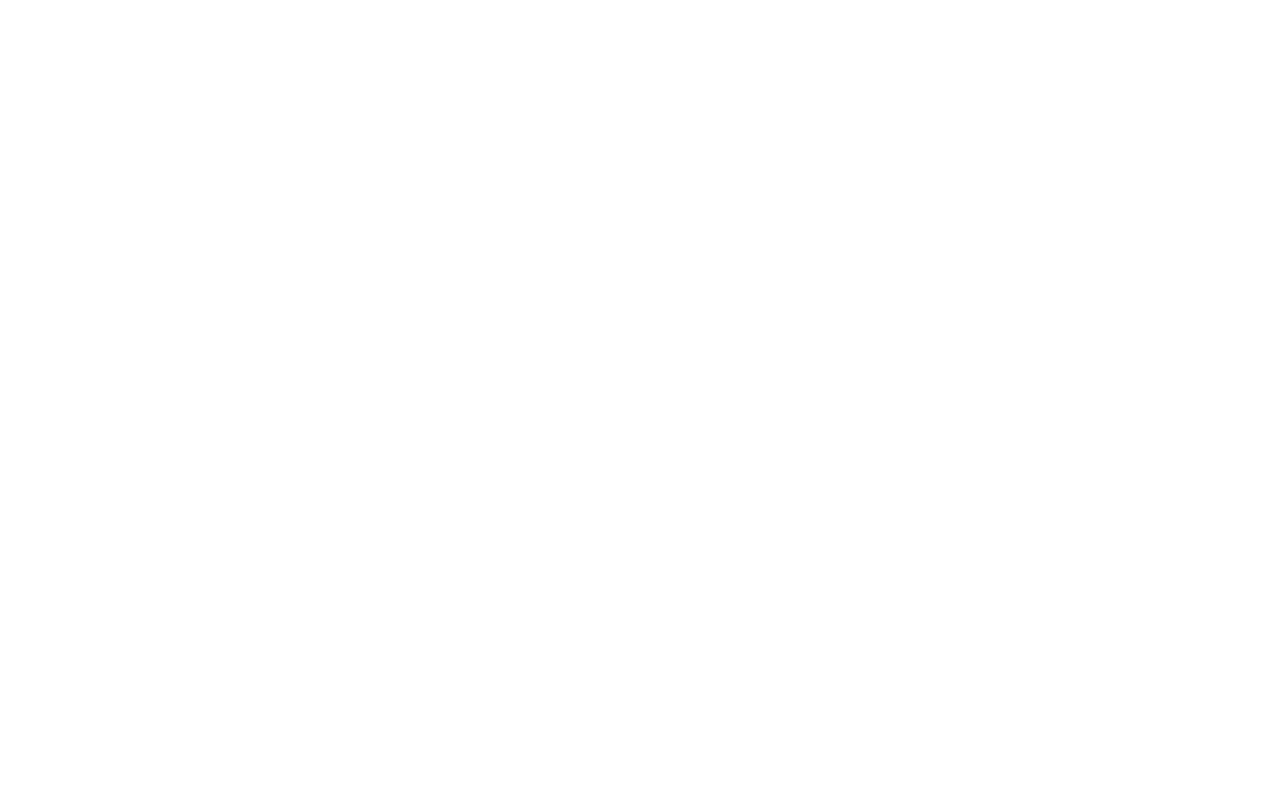
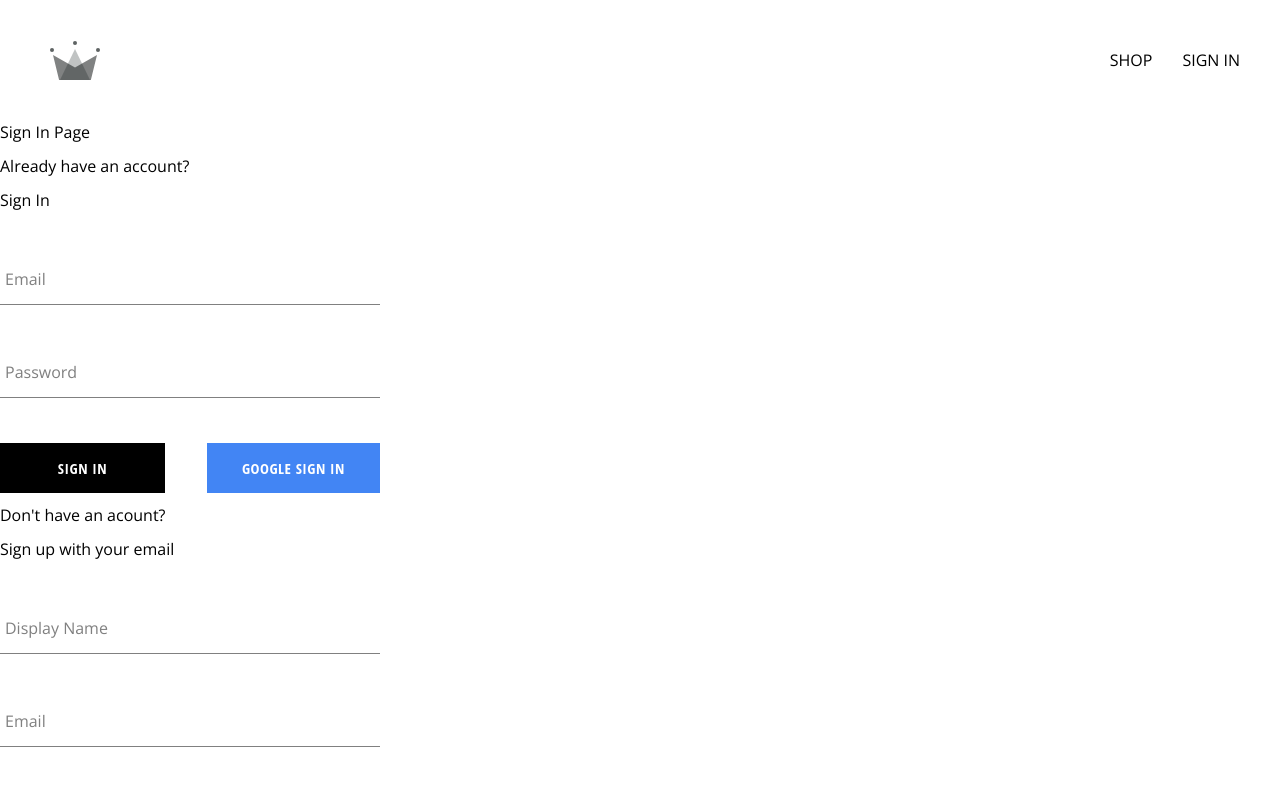
Before and after one commit to sdbxsdb/react-stripe-shop, a React (Create React App) app: page /auth in a window 1280 px wide. Before the commit this address had no page. Shown: the top 800 px of the page. Built offline with nearby package versions, Linux system fonts and the light colour scheme.

Commit message:
sign in form working

```diff
--- a/src/App.js
+++ b/src/App.js
@@ -1,7 +1,7 @@
 import Home from "./routes/home/home.component";
 import { Routes, Route } from "react-router-dom";
 import Navigation from './routes/navigation/navigation.component';
-import SignIn from './routes/sign-in/sign-in.component';
+import Authentication from './routes/authentication/authentication.component';
 
 const App = () => {
 
@@ -15,7 +15,7 @@
       <Route path='/' element={ <Navigation/> }>
         <Route index element={ <Home/> }/>
         <Route path='/shop' element={ <Shop/>}/>
-        <Route path='/sign-in' element={ <SignIn/>}/>
+        <Route path='/auth' element={ <Authentication/>}/>
       </Route>
     </Routes>
 
--- /dev/null
+++ b/src/components/sign-in-form/sign-in-form.component.jsx
@@ -0,0 +1,84 @@
+import { useState } from "react";
+import {
+  signInWithGooglePopup,
+  createUserDocumentFromAuth,
+  signInAuthUserWithEmailAndPassword
+} from "../../utils/firebase/firebase.utils";
+
+import FormInput from "../form-input/form-input.component";
+import './sign-in.form.styles.scss';
+import Button from '../button/button.component';
+
+const defaultFormFields = {
+  email: "",
+  password: "",
+};
+
+const SignInForm = () => {
+  const [formFields, setFormFields] = useState(defaultFormFields);
+  const { email, password,  } = formFields;
+
+  const resetFormFields = () => {
+    setFormFields(defaultFormFields);
+  };
+
+  const signInWithGoogle = async () => {
+    const { user } = await signInWithGooglePopup();
+    await createUserDocumentFromAuth(user);
+  };
+
+  const handleSubmit = async (event) => {
+    event.preventDefault();
+
+    try {
+      const res = await signInAuthUserWithEmailAndPassword(email, password);
+      console.log(res);
+      resetFormFields();
+    } catch (error) {
+
+    }
+  };
+
+  const handleChange = (e) => {
+    const { name, value } = e.target;
+    setFormFields({ ...formFields, [name]: value });
+  };
+
+  return (
+    <div className='sign-in-container'>
+      <h2>Already have an account?</h2>
+      <span>Sign In</span>
+      <form
+        onSubmit={handleSubmit}
+        className=""
+      >
+
+        <FormInput
+          label="Email"
+          type="email"
+          required
+          onChange={handleChange}
+          name="email"
+          value={email}
+        />
+
+        <FormInput
+          label="Password"
+          type="password"
+          required
+          onChange={handleChange}
+          name="password"
+          value={password}
+        />
+
+
+        <div className="buttons-container">
+          <Button type="submit">Sign In</Button>
+          <Button buttonType='google' onClick={signInWithGoogle}>Google sign in</Button>
+        </div>
+      </form>
+    </div>
+  );
+};
+
+export default SignInForm;
--- /dev/null
+++ b/src/components/sign-in-form/sign-in.form.styles.scss
@@ -0,0 +1,15 @@
+
+.sign-in-container {
+  display: flex;
+  flex-direction: column;
+  width: 380px;
+
+  h2 {
+    margin: 10px 0;
+  }
+
+  .buttons-container {
+    display: flex;
+    justify-content: space-between;
+  }
+}
--- a/src/routes/sign-in/sign-in.component.jsx
+++ b/src/routes/authentication/authentication.component.jsx
@@ -8,14 +8,12 @@
 } from "../../utils/firebase/firebase.utils";
 
 import SignUpForm from '../../components/sign-up-form/sign-up-form.component';
+import SignInForm from '../../components/sign-in-form/sign-in-form.component';
 
-const SignIn = () => {
+const Authentication = () => {
 
 
-  const logGoogleUser = async () => {
-    const { user } = await signInWithGooglePopup();
-    const userDocRef = await createUserDocumentFromAuth(user);
-  };
+
 
   // const logFacebookUser = async () => {
   //   const { user } = await signInWithFacebookPopup();
@@ -25,13 +23,10 @@
   return (
     <div>
       <h1>Sign In Page</h1>
-      <div className="flex flex-col">
-        <button onClick={logGoogleUser}>Sign In with Google</button>
-        {/* <button onClick={logFacebookUser}>Sign In with Facebook</button> */}
-      </div>
+      <SignInForm />
       <SignUpForm />
     </div>
   );
 };
 
-export default SignIn;
+export default Authentication;
--- a/src/routes/navigation/navigation.component.jsx
+++ b/src/routes/navigation/navigation.component.jsx
@@ -14,7 +14,7 @@
             <Link className="nav-link" to='/shop'>
               SHOP
             </Link>
-            <Link className="nav-link" to='/sign-in'>
+            <Link className="nav-link" to='/auth'>
               SIGN IN
             </Link>
           </div>
--- a/src/utils/firebase/firebase.utils.js
+++ b/src/utils/firebase/firebase.utils.js
@@ -5,6 +5,7 @@
   GoogleAuthProvider,
   FacebookAuthProvider,
   createUserWithEmailAndPassword,
+  signInWithEmailAndPassword,
 } from "firebase/auth";
 
 import { getFirestore, doc, getDoc, setDoc } from "firebase/firestore";
@@ -79,3 +80,10 @@
 
   return await createUserWithEmailAndPassword(auth, email, password);
 };
+
+
+export const signInAuthUserWithEmailAndPassword = async (email, password) => {
+  if (!email || !password) return;
+
+  return await signInWithEmailAndPassword(auth, email, password);
+};
```
